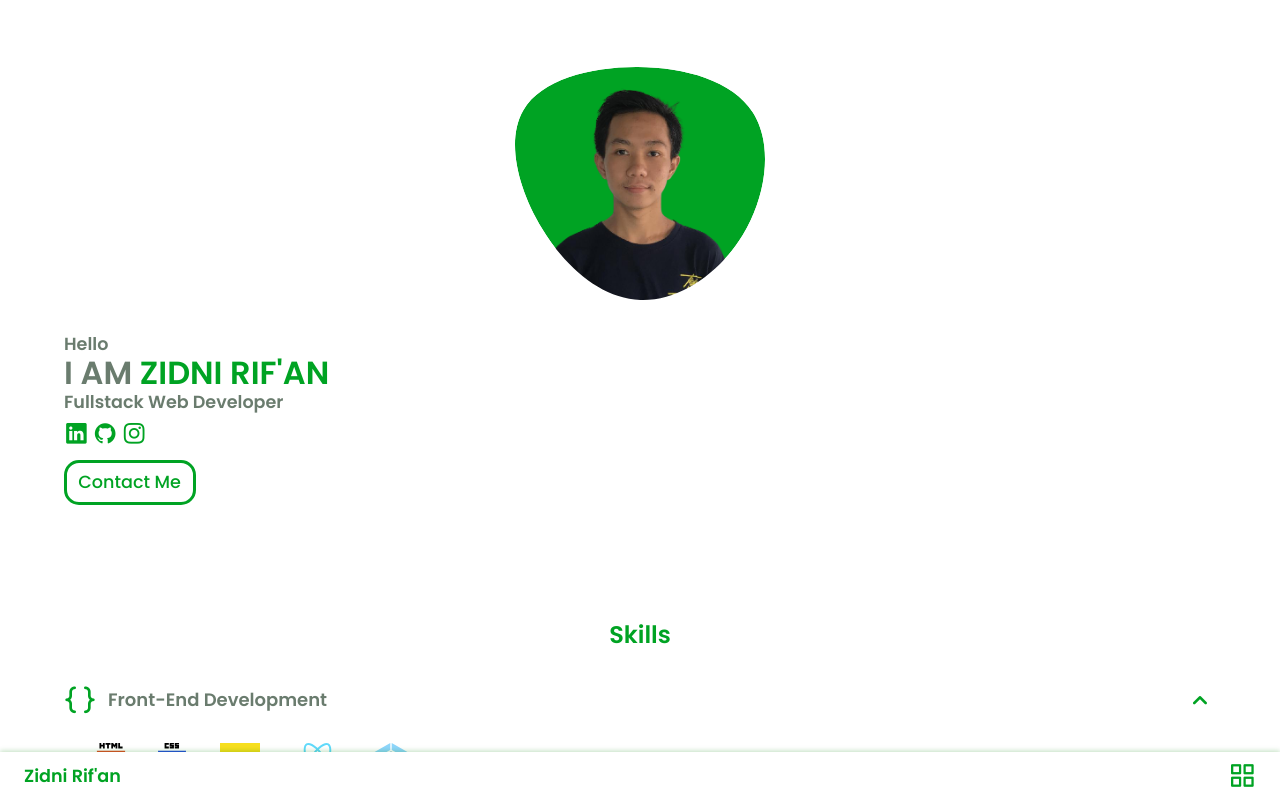
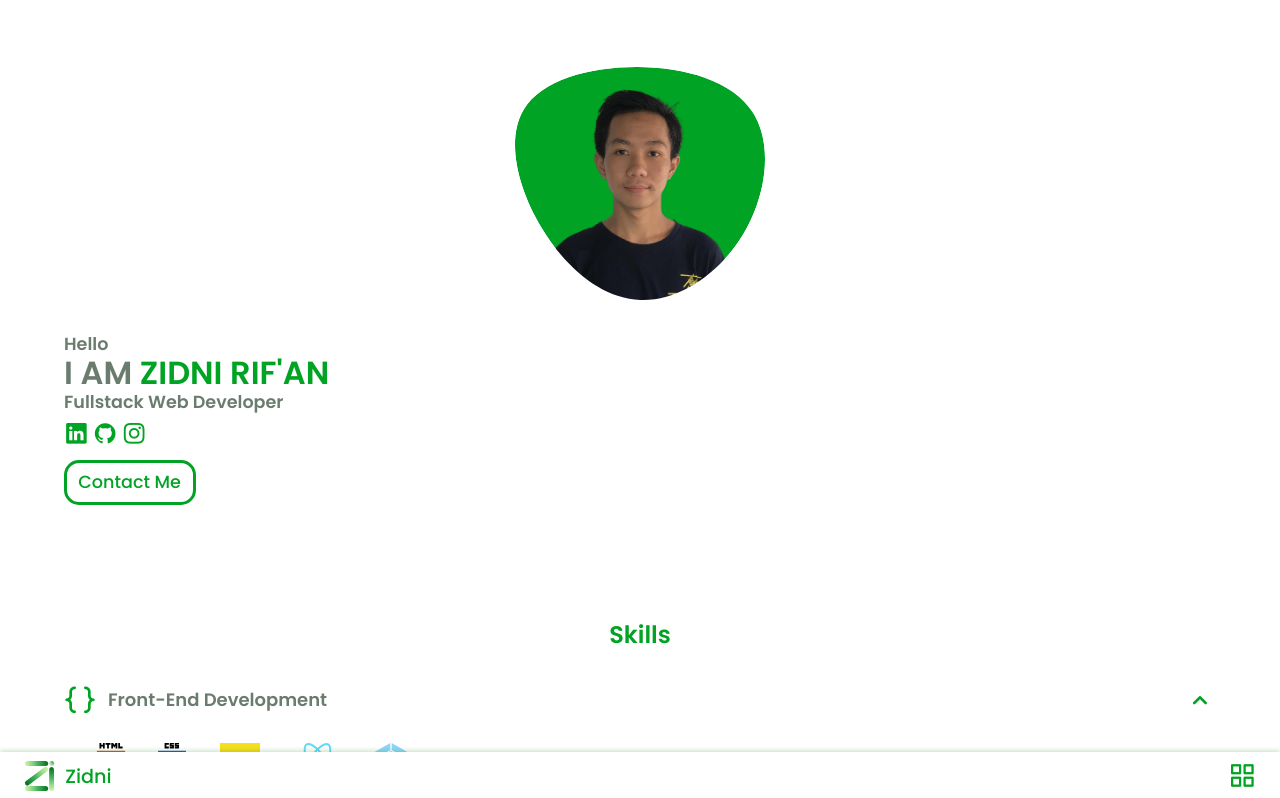
Before and after one commit to zidnirifan/zidnirifan.github.io, a plain HTML site: page index.html in a window 1280 px wide. Shown: the top 798 px of the page. Drawn offline with nearby package versions, Linux system fonts and the light colour scheme.

Commit message:
add favicon and logo

```diff
--- a/assets/css/style.css
+++ b/assets/css/style.css
@@ -110,13 +110,15 @@ a {
   font-weight: var(--font-medium);
 }
 
-.nav-logo {
-  font-weight: var(--font-semi-bold);
-  font-size: 1.1rem;
+.nav-logo img {
+  width: 30px;
+  margin-right: 0.7rem;
 }
 
-.nav-logo:hover {
-  color: var(--text-color);
+.nav-logo {
+  display: flex;
+  align-items: center;
+  font-size: 1.2rem;
 }
 
 .nav-toggle {
--- a/index.html
+++ b/index.html
@@ -13,12 +13,13 @@
       href="https://fonts.googleapis.com/css2?family=Poppins:wght@400;500;600;700&amp;display=swap"
       rel="stylesheet"
     />
+    <link rel="shortcut icon" href="assets/images/my-logo.svg" type="image/x-icon">
     <title>Zidni Rif'an</title>
   </head>
   <body>
     <header id="header">
       <nav class="nav">
-        <a href="#" class="nav-logo">Zidni Rif'an</a>
+        <a href="#" class="nav-logo"><img src="assets/images/my-logo.svg" alt="zidni logo">Zidni</a>
         <div class="nav-menu" id="nav-menu">
           <ul class="nav-list grid">
             <li class="nav-item">
```
Also changed, not shown: assets/images/my-logo.svg (added).
